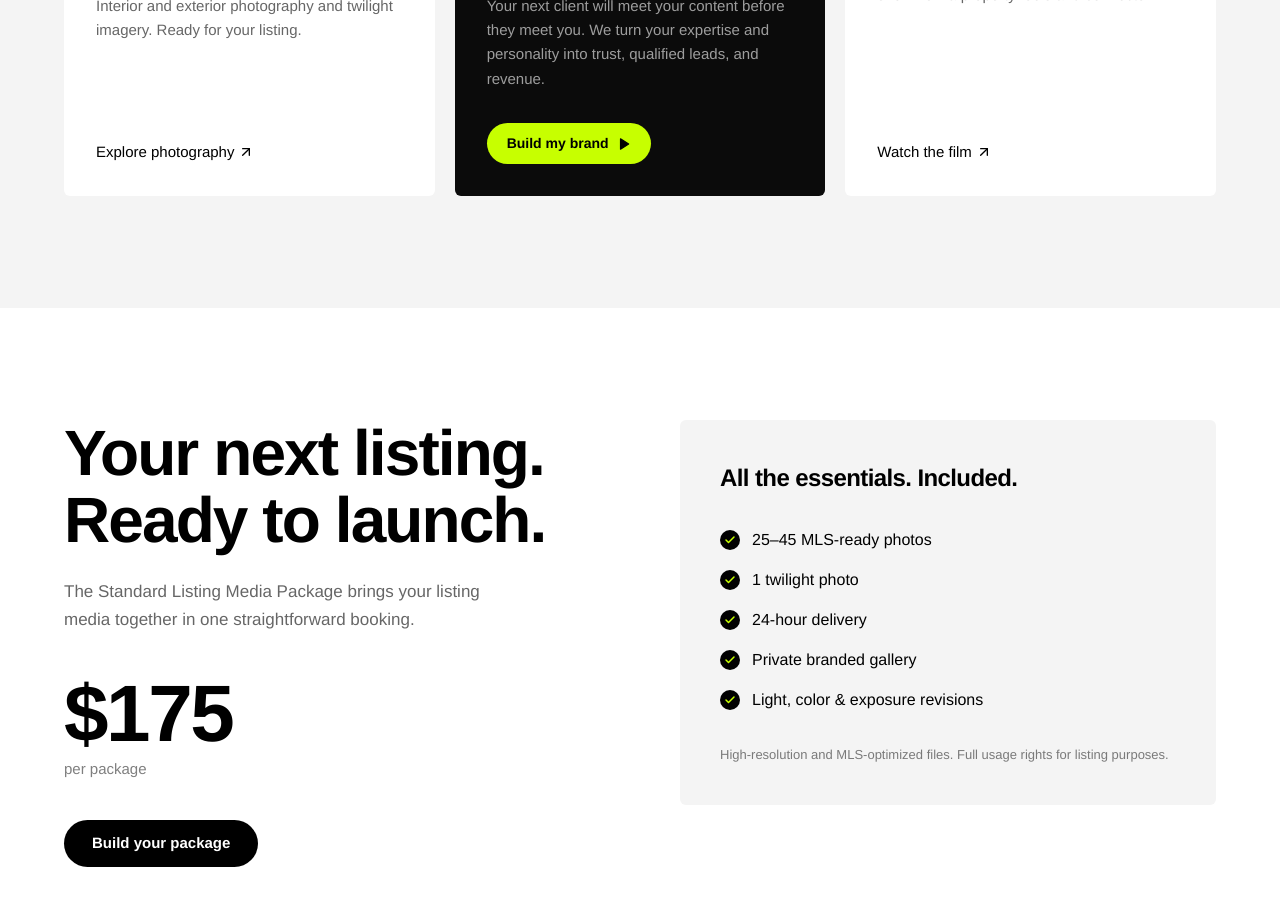
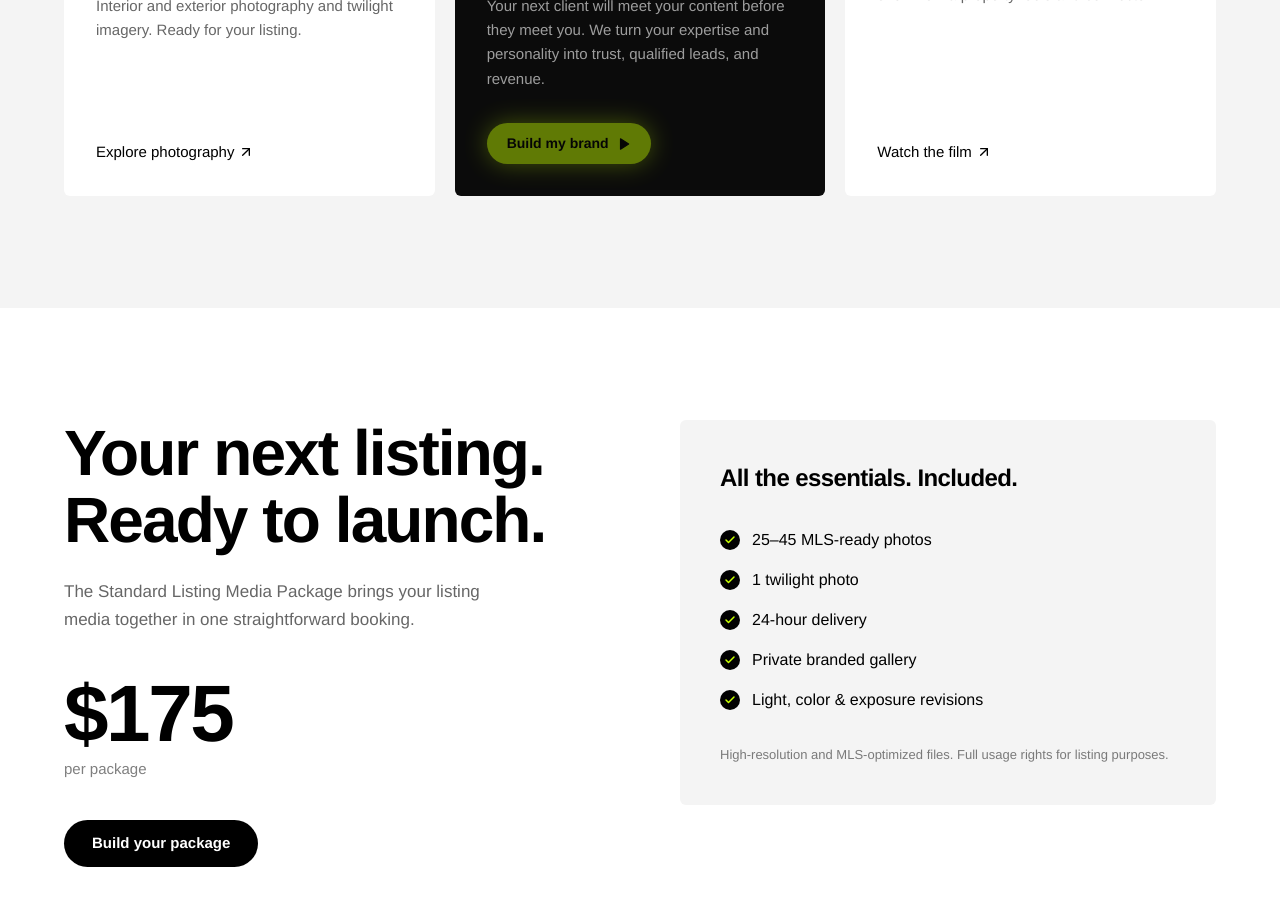
Before and after one commit to Imtiaj007zee/Luxentra-Media-, a React (Vite) app: page / in a window 1280 px wide. Shown: the part 3100-4005 px from the top of the page. Built offline with nearby package versions, Linux system fonts and the light colour scheme.

Commit message:
Build my brand homepage button: same blinking attention treatment as guarantee badge

```diff
--- a/src/react-app/pages/Home.tsx
+++ b/src/react-app/pages/Home.tsx
@@ -497,7 +497,7 @@ export default function HomePage() {
                   {s.dark ? (
                     <Link
                       to={s.href}
-                      className="inline-flex items-center gap-2 rounded-full bg-[#c7ff00] text-black text-[14px] font-bold px-5 py-2.5 hover:bg-[#d9ff4d] transition-colors"
+                      className="blink-attention inline-flex items-center gap-2 rounded-full bg-[#c7ff00] text-black text-[14px] font-bold px-5 py-2.5 hover:bg-[#d9ff4d] transition-colors shadow-[0_0_24px_rgba(199,255,0,0.65)]"
                     >
                       {s.cta}{" "}
                       {s.href === "/order" ? (
```
